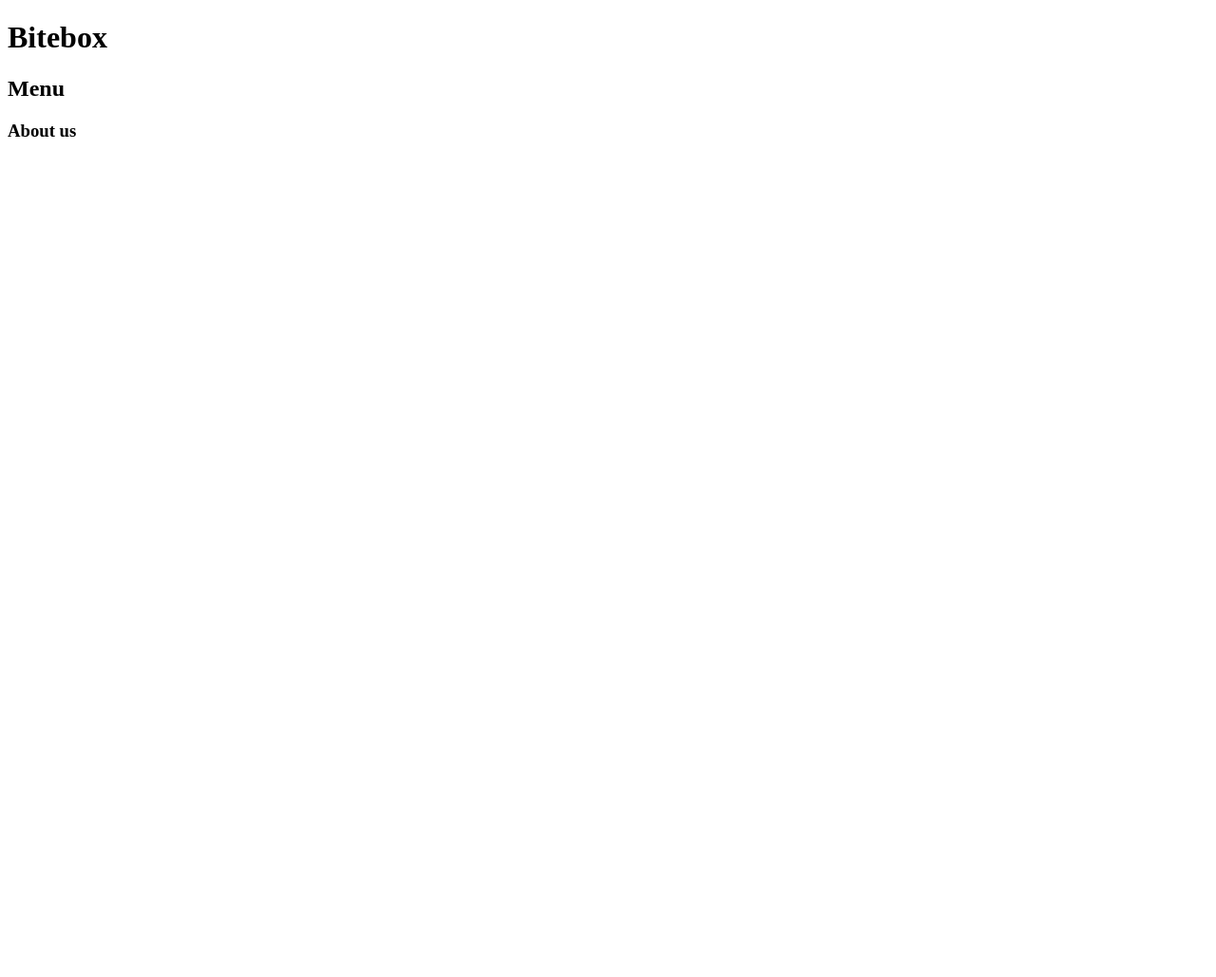
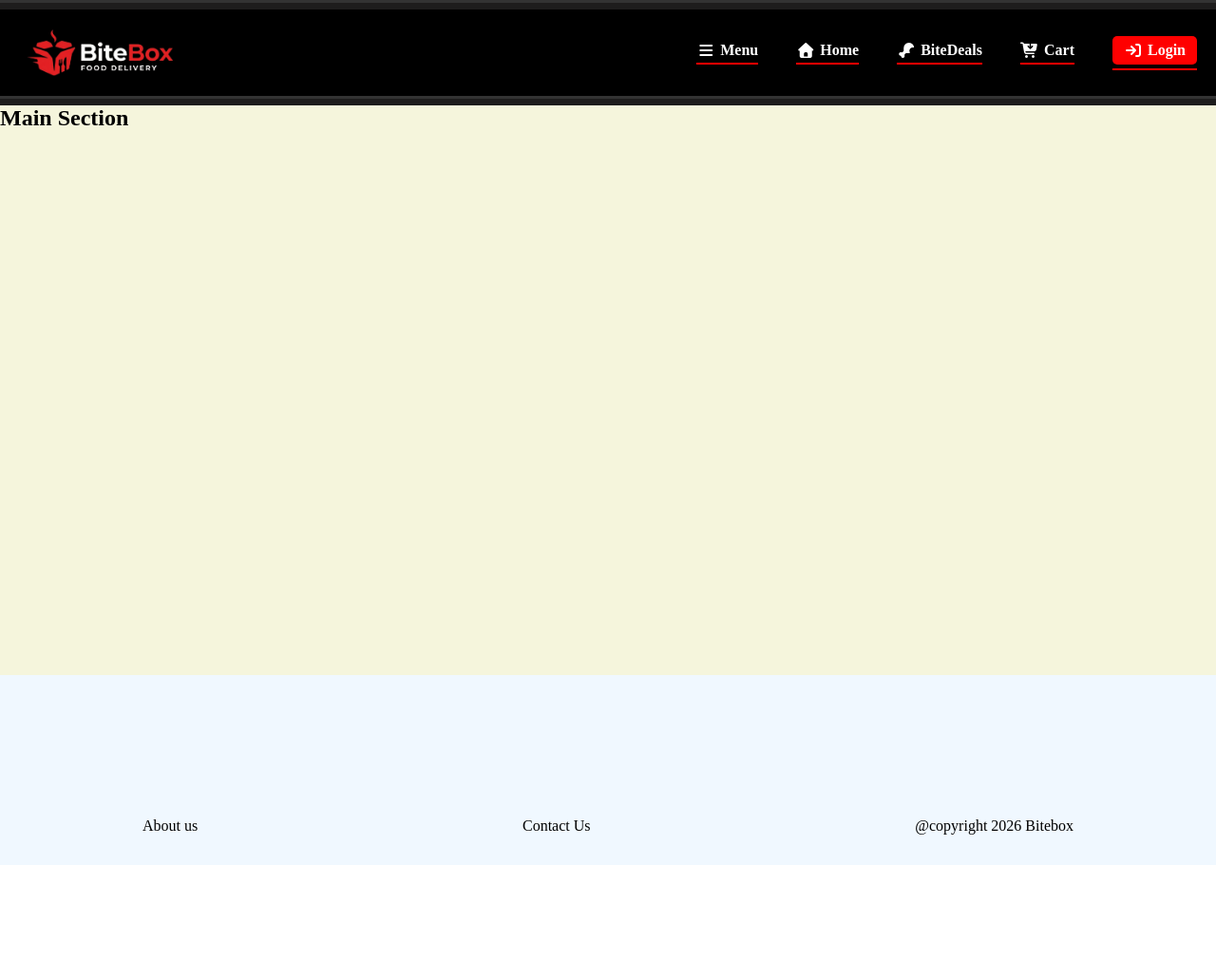
Before and after one commit to nidhishkuduva/bitebox, a plain HTML site: page index.html in a window 1280 px wide. Shown: the whole page at 95% size. Before the commit the page ends 800 px from the top, so only its background shows below. Drawn offline with Linux system fonts and the light colour scheme.

Commit message:
Added Favicon and Logo

```diff
--- a/index.html
+++ b/index.html
@@ -4,16 +4,146 @@
     <meta charset="UTF-8">
     <meta name="viewport" content="width=device-width, initial-scale=1.0">
     <title>Bitebox</title>
+    <link rel="stylesheet" href="https://cdnjs.cloudflare.com/ajax/libs/font-awesome/7.0.1/css/all.min.css" integrity="sha512-2SwdPD6INVrV/lHTZbO2nodKhrnDdJK9/kg2XD1r9uGqPo1cUbujc+IYdlYdEErWNu69gVcYgdxlmVmzTWnetw==" crossorigin="anonymous" referrerpolicy="no-referrer" />
+    <link rel="icon" type="image/x-icon" href="Images/favicon/favicon-package/favicon.ico">
+    <style>
+
+        *
+        {
+            margin: 0;
+            padding: 0;
+            box-sizing: border-box;
+        }
+
+        .navigation {
+            display: flex;
+            align-items: center;
+            justify-content: flex-start;
+            width: 100%;
+        }
+
+        nav{
+            display: flex;
+            justify-content: space-between;
+            align-items: center;
+            background-color: rgb(0, 0, 0);
+            padding: 15px 20px;
+        }
+
+        nav a:hover{
+            color: red;
+        }
+
+        nav li:last-child a{
+            background-color: red;
+            padding: 6px 12px;
+            border-radius: 5px;
+        }
+
+        nav li:last-child a:hover{
+            background-color: black;
+            color: red;
+        }
+
+        ul
+        {
+            display: flex;
+            list-style: none;
+            align-items: center;
+            justify-content: space-between;
+            margin-left: auto;
+            gap: 40px;
+        }
+
+        hr {
+            border: 0;
+            border-top: 3px solid #333;
+            width: 100%;
+            margin: 0;
+            background-color: #1e1d1d;
+        }
+
+        .temp{
+            color: red;
+            font-weight: bold;
+            border-bottom: 2px solid red;
+            padding-bottom: 4px;
+        }
+
+        .foot{
+            display: inline;
+            margin: 150px;
+        }
+
+        img {
+            display: inline-block;
+            margin-right: 50px;
+            width: 180px;
+        }
+
+        section
+        {
+            background-color: beige;
+            height: 600px;
+        }
+
+
+        footer
+        {
+            background-color: aliceblue;
+            height: 200px;
+        }
+
+        nav a
+        {
+            display: flex;
+            align-items: center;
+            gap: 5px;
+            text-decoration: none;
+            color: rgb(255, 255, 255);
+        }
+
+        .tempdiv{
+            height: 10px;
+            background-color: black;
+
+        }
+
+    </style>
 </head>
 <body>
-    <header>
-        <h1>Bitebox</h1>
+    <header style>
+        <div class="tempdiv">
+            <hr style="padding-top: 7px;">
+        </div>
+        <nav>
+            <div class="navigation">
+                <!-- <hr> -->
+                <!-- <h1><span style="color: white;">Bite</span><span style="color:red;">box</span></h1> -->
+                <img src="../bitebox/Images/bitebox logo.png" alt="Bitebox Logo">
+                <ul>
+                    <li class="temp"><a href="./menu.html"><i class="fa-solid fa-bars"></i> Menu</a></li>
+                    <li class="temp"><a href="./home.html"><i class="fa-solid fa-house"></i> Home</a></li>
+                    <li class="temp"><a href="./bitedeals.html"><i class="fa-solid fa-drumstick-bite"></i> BiteDeals</a></li>
+                    <li class="temp"><a href="./cart.html"><i class="fa-solid fa-cart-arrow-down"></i> Cart</a></li>
+                    <li class="temp"><a href="./login.html"><i class="fa-solid fa-arrow-right-to-bracket"></i> Login</a></li>
+                </ul>
+                <!-- <hr> -->
+            </div>
+        </nav>
+        <div class="tempdiv">
+            <hr style="padding-bottom: 7px;">
+        </div>
     </header>
     <section>
-        <h2>Menu</h2>
+        <h2>Main Section</h2>
     </section>
     <footer>
-        <h3>About us</h3>
+        <ul>
+            <li class="foot">About us</li>
+            <li class="foot">Contact Us</li>
+            <li class="foot">@copyright 2026 Bitebox</li>
+        </ul>
     </footer>
 </body>
 </html>
```
Also changed, not shown: Images/favicon/favicon-package/favicon-code.html (added, +75 -0 lines), bitedeals.html (added, +11 -0 lines), cart.html (added, +11 -0 lines), home.html (added, +11 -0 lines), login.html (added, +11 -0 lines), menu.html (added, +11 -0 lines), Images/bitebox logo.png (added), Images/favicon/favicon-package/apple-touch-icon.png (added), Images/favicon/favicon-package/favicon-96x96.png (added), Images/favicon/favicon-package/favicon.ico (added), Images/favicon/favicon-package/favicon.svg (added), Images/favicon/favicon-package/icon-192.png (added), Images/favicon/favicon-package/icon-512.png (added), Images/favicon/favicon-package/site.webmanifest (added).
